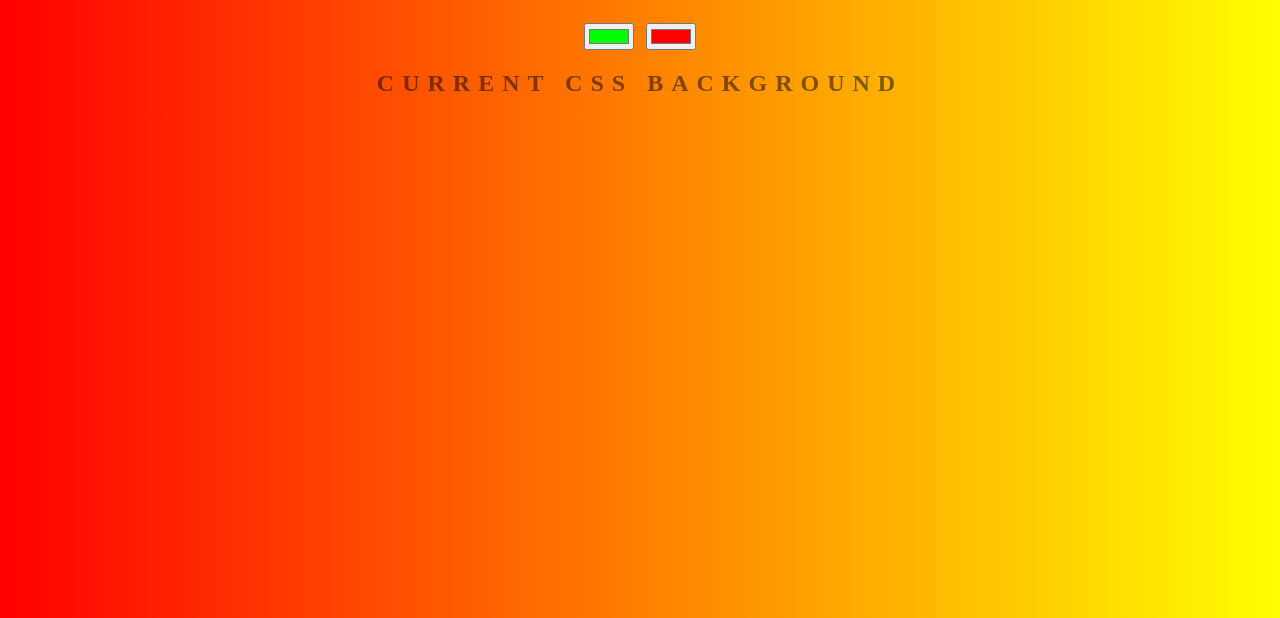
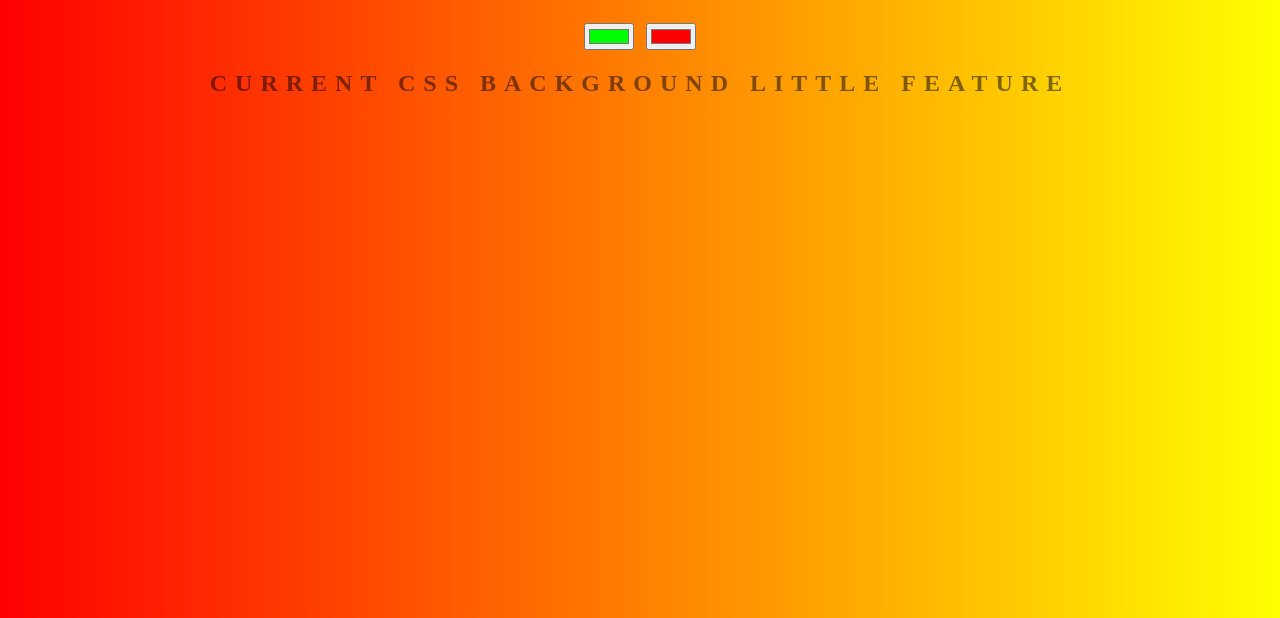
Before and after one commit to leo-web-creator/background-generator, a plain HTML site: page index.html in a window 1280 px wide. Shown: the part 182-800 px from the top of the page. Drawn offline with Linux system fonts and the light colour scheme.

Commit message:
changing text

```diff
--- a/index.html
+++ b/index.html
@@ -8,7 +8,7 @@
 	<h1>Awas lu ganti lagi ya!!!</h1>
 	<input class="color1" type="color" name="color1" value="#00ff00">
 	<input class="color2" type="color" name="color2" value="#ff0000">
-	<h2>Current CSS Background</h2>
+	<h2>Current CSS Background LITTLE FEATURE</h2>
 	<h3></h3>
 	<script type="text/javascript" src="script.js"></script>
 </body>
```
